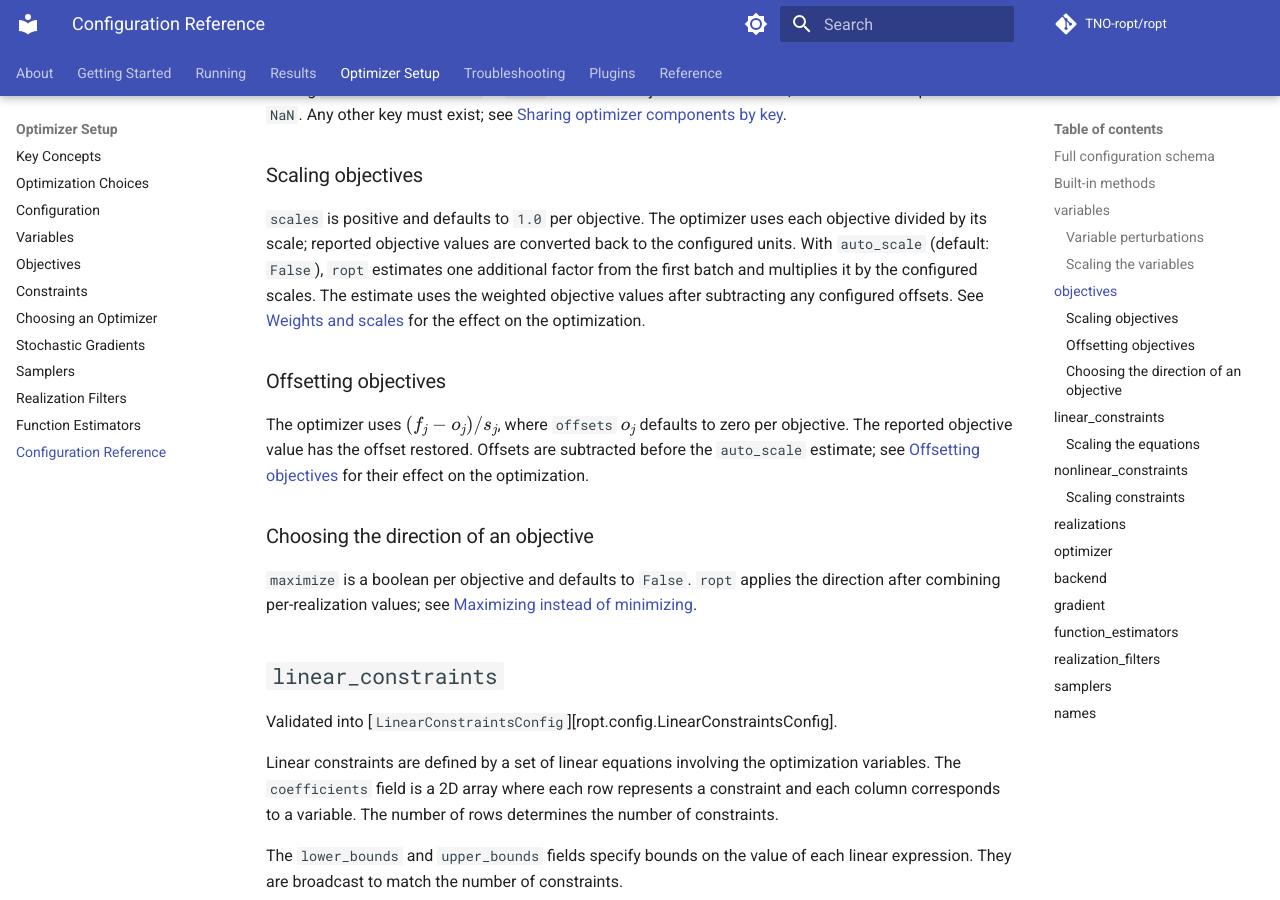
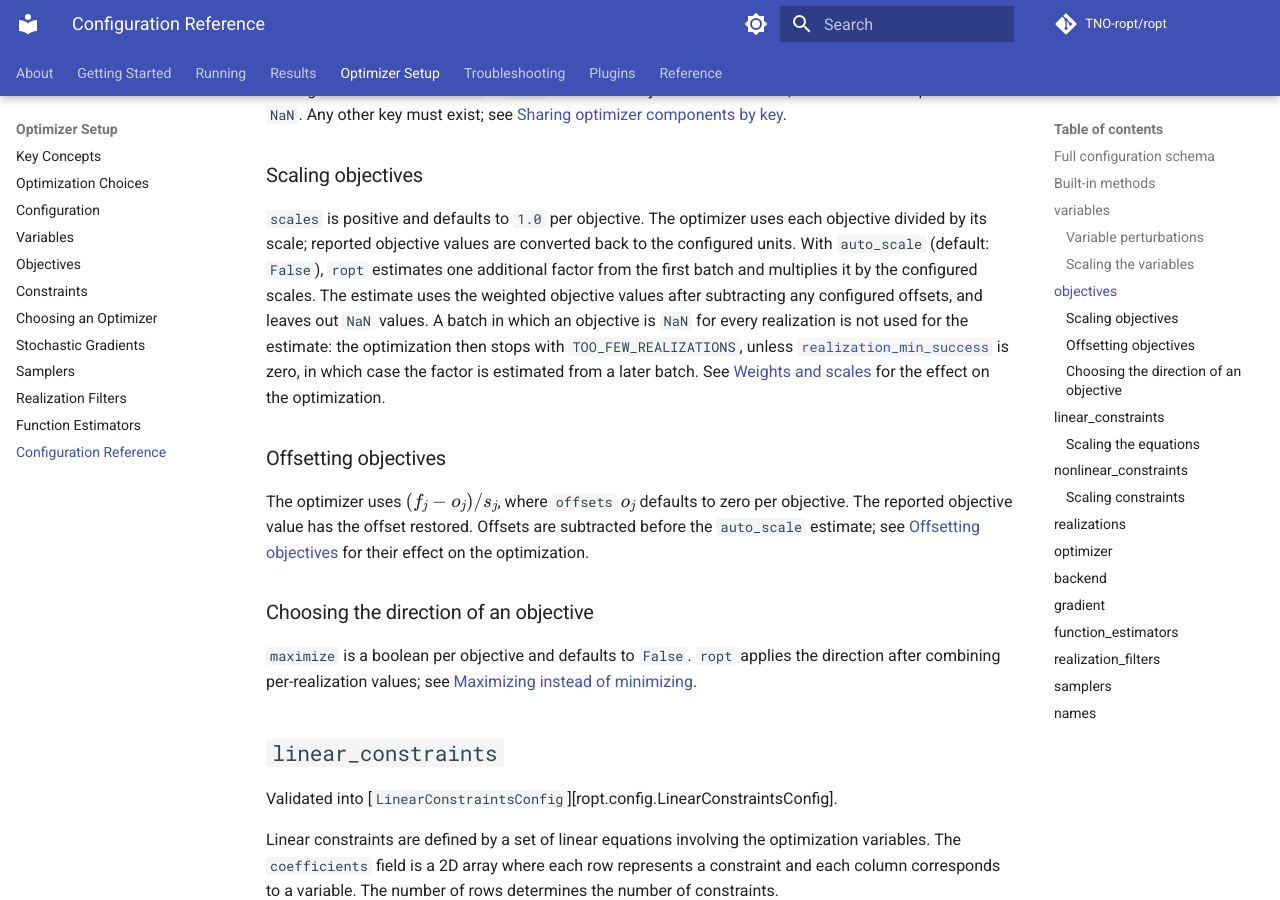
Before and after one commit to TNO-ropt/ropt, an MkDocs documentation site: the page built from docs/optimizer_setup/configuration_sections.md, in a window 1280 px wide and 900 px high, scrolled down 2996 px. Built offline with MkDocs 1.6.1 and Material for MkDocs 9.7.7, drawn with Linux system fonts in a browser that asks for light colours; comment, search, counter and statistics services are not loaded; the version menu is left out; some of the changed text lies outside the part shown.

Commit message:
Defer the auto-scale estimate when every realization in a batch failed

```diff
--- a/docs/optimizer_setup/configuration_sections.md
+++ b/docs/optimizer_setup/configuration_sections.md
@@ -223,7 +223,11 @@ each objective divided by its scale; reported objective values are converted
 back to the configured units. With `auto_scale` (default: `False`), `ropt`
 estimates one additional factor from the first batch and multiplies it by the
 configured scales. The estimate uses the weighted objective values after
-subtracting any configured offsets. See
+subtracting any configured offsets, and leaves out `NaN` values. A batch in
+which an objective is `NaN` for every realization is not used for the estimate:
+the optimization then stops with `TOO_FEW_REALIZATIONS`, unless
+[`realization_min_success`](#realizations) is zero, in which case the factor is
+estimated from a later batch. See
 [Weights and scales](objectives.md#weights-and-scales-determine-the-trade-off-together)
 for the effect on the optimization.
 
@@ -313,7 +317,10 @@ Like objectives, nonlinear constraints can optionally be processed using
 `scales` is a positive divisor per constraint (default: `1.0`), applied to
 both its value and bounds. `auto_scale` is a boolean per constraint (default:
 `False`); when enabled, it estimates an additional scale from the first batch
-and multiplies the configured scale. Constraints have no `offsets` field.
+and multiplies the configured scale. As for
+[objectives](#objective-scales), the estimate leaves out `NaN` values, and a
+batch in which a constraint is `NaN` for every realization is not used.
+Constraints have no `offsets` field.
 See [Scaling constraints](constraints.md#scaling-constraints) for the behavior
 and its effect.
 
```
Also changed, not shown: 3 other files.
